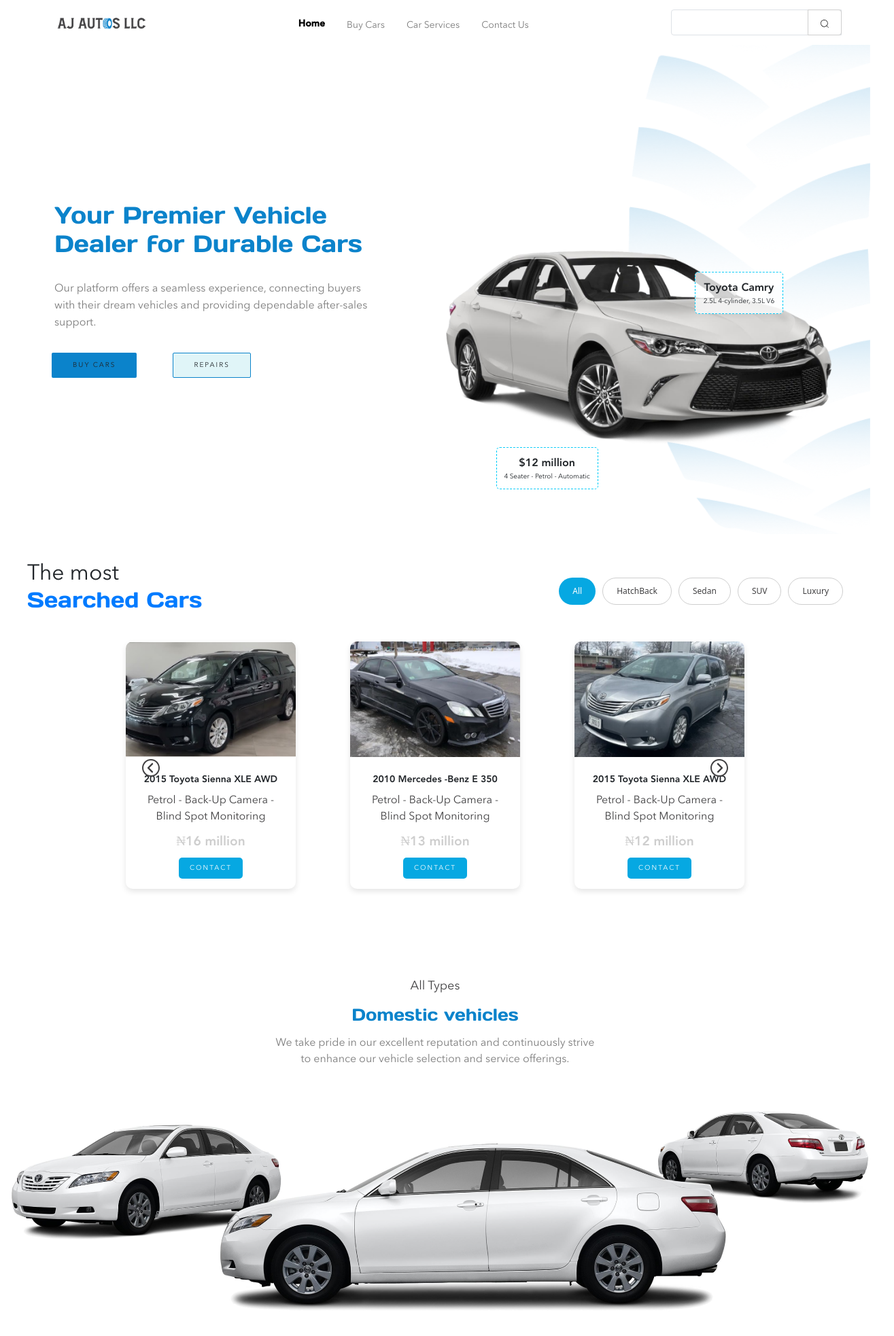
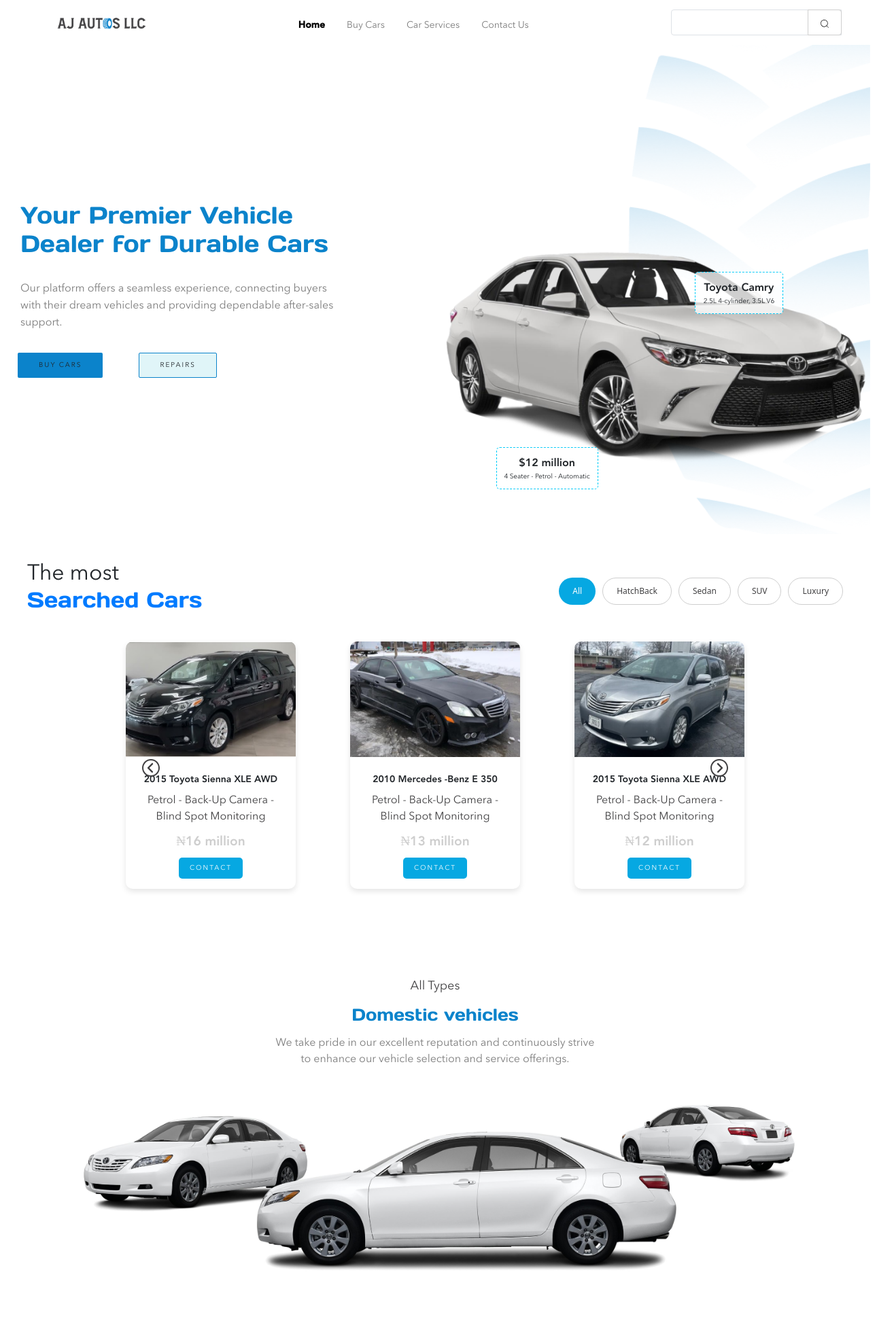
Before and after one commit to suue99/aj-autos, a React (Create React App) app: page / in a window 1280 px wide. Shown: the top 1966 px of the page at 68% size, 1315 px wide, since content can reach past the window. Built offline with nearby package versions, Linux system fonts and the light colour scheme.

Commit message:
positioning

```diff
--- a/src/Components/Homepage/Section3.js
+++ b/src/Components/Homepage/Section3.js
@@ -17,7 +17,7 @@ export default function Section3 () {
                     to enhance our vehicle selection and service offerings.
                     </span>
 
-                    <span>
+                    <span className="cars">
                         <img src={Cars} alt="car views"/>
                     </span>
 
--- a/src/Components/Homepage/filter.css
+++ b/src/Components/Homepage/filter.css
@@ -24,6 +24,7 @@
   .car-filters {
     display: flex;
     gap: 10px;
+
   }
 
   .filter-button {
@@ -138,3 +139,14 @@
     font-size: 10px;
     letter-spacing: 2px;
   }
+
+
+  @media screen and (max-width: 1020px){
+
+    .car-filters {
+      display: none
+
+
+    }
+
+  }
--- a/src/Components/Homepage/home.css
+++ b/src/Components/Homepage/home.css
@@ -21,7 +21,6 @@
     grid-template-columns: 1fr 1fr;
     align-items: center;
     gap: 20px; /* Adjust as needed */
-    padding: 50px; /* Adjust as needed */
   }
 
   .text-content {
--- a/src/Components/Homepage/section3.css
+++ b/src/Components/Homepage/section3.css
@@ -34,3 +34,8 @@
     text-align: center;
 
 }
+
+.cars img{
+    max-width: 100%;
+    height: auto;
+}
--- a/src/Components/Navbar.js
+++ b/src/Components/Navbar.js
@@ -6,7 +6,7 @@ import { Link } from 'react-router-dom';
 import logo from '../Images/logo.png';
 import Form from 'react-bootstrap/Form';
 import { CiSearch } from "react-icons/ci";
-import './nav.css'; // Import your custom CSS file
+import './nav.css';
 
 export default function Menubar() {
   const [expanded, setExpanded] = useState(false);
@@ -23,7 +23,7 @@ export default function Menubar() {
         <Navbar.Collapse id="responsive-navbar-nav">
           <Nav variant="underline" defaultActiveKey="/" className="mx-auto" style={{ maxHeight: '200px' }} navbarScroll>
             <Nav.Link as={Link} to="/" onClick={handleNavClose} className="nav-link-custom" activeClassName="active" id='home-link'>
-              Home
+            Home
             </Nav.Link>
             <Nav.Link as={Link} to="/buycars" onClick={handleNavClose} className="nav-link-custom" activeClassName="active" id='other-links'>
               Buy Cars
--- a/src/Components/nav.css
+++ b/src/Components/nav.css
@@ -25,6 +25,7 @@
     font-size: 14px;
     line-height: 18px;
     color: black;
+    margin-top: 2.3px;
 }
 
 #other-links{
```
